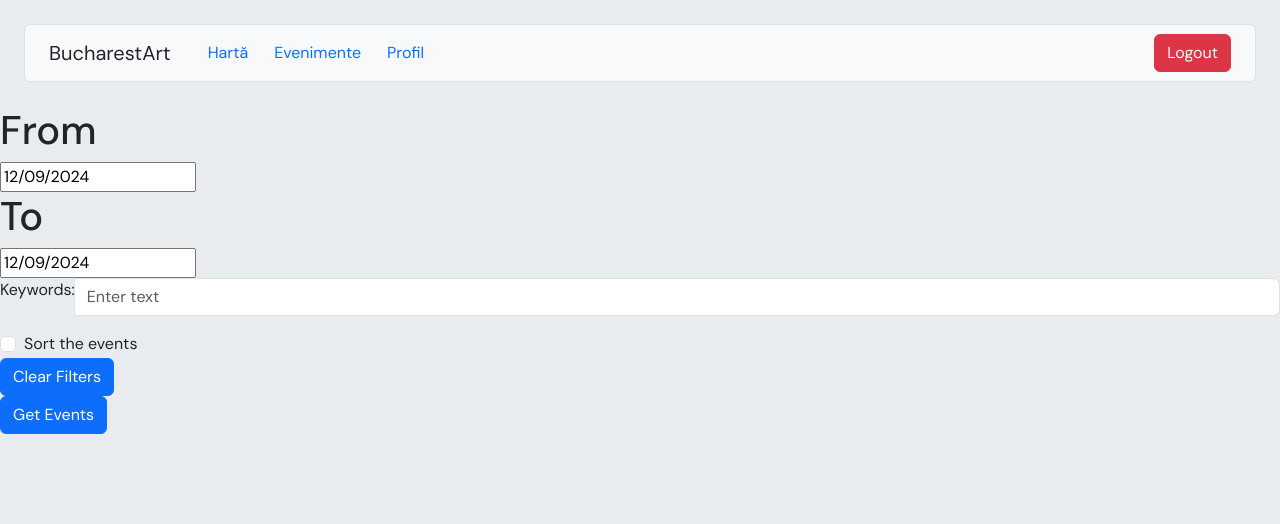
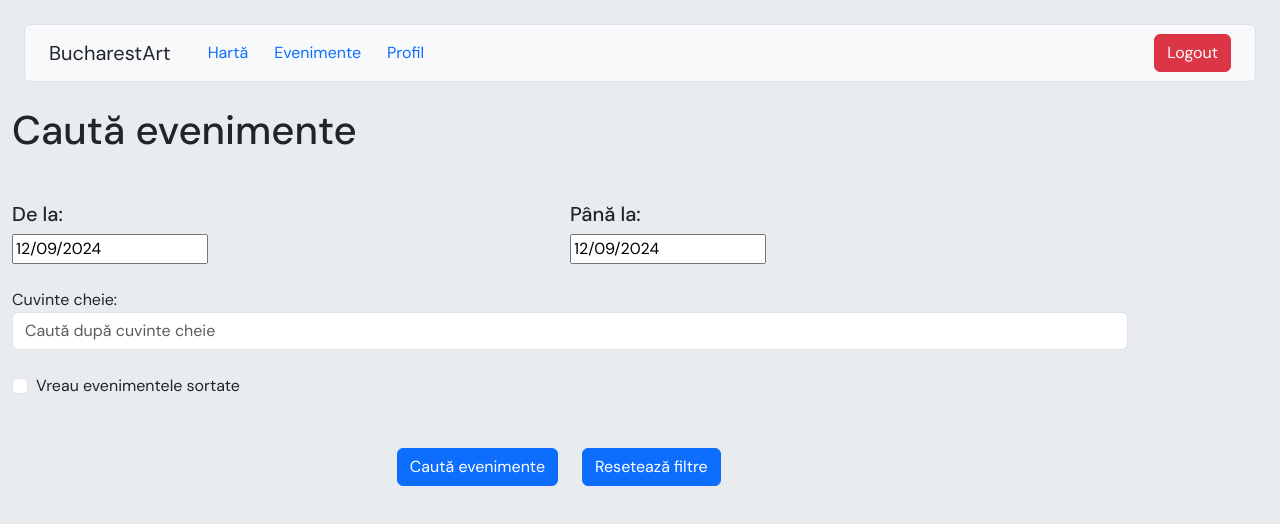
Before and after one commit to mircea-popa02/bucharest_art_fe, a React (Vite) app: page /dashboard/events in a window 1280 px wide. Shown: the top 524 px of the page. Built offline with nearby package versions, Linux system fonts and the light colour scheme; sample sign-in values are in the browser's storage; what @esri/calcite-components would draw is missing.

Commit message:
modify events ui

```diff
--- a/src/components/Events.tsx
+++ b/src/components/Events.tsx
@@ -7,6 +7,7 @@ import "bootstrap/dist/css/bootstrap.min.css";
 import InputGroup from "react-bootstrap/InputGroup";
 import Card from "react-bootstrap/Card";
 import CardGroup from "react-bootstrap/CardGroup";
+import { Col, Container, Row } from "react-bootstrap";
 
 const Settings: React.FC = () => {
   const [startDate, setStartDate] = useState(new Date());
@@ -68,47 +69,96 @@ const Settings: React.FC = () => {
   };
 
   return (
-    <div>
-      <h1>From</h1>
+    <div style={{ margin: "0 auto", width: "100%" }}>
+      <Container className="w-100 align-items-start m-0">
+        <h1>Caută evenimente</h1>
+      </Container>
+
+      <Container className="mt-5 w-100 align-items-start m-0">
+        <Row className="mb-4 align-items-center w-100">
+          <Col className="w-20">
+            <h5>De la:</h5>
             <DatePicker selected={startDate} onChange={handleChangeFrom} />
-      <h1>To</h1>
+          </Col>
+          <Col className="w-20">
+            <h5>Până la:</h5>
             <DatePicker selected={endDate} onChange={handleChangeTo} />
-      <InputGroup className="mb-3">
-        <Form.Label>Keywords:</Form.Label>
+          </Col>
+        </Row>
+      </Container>
+
+      <Container className="mt-3 w-100 align-items-start m-0">
+        <Row>
+          <Col>
+            <InputGroup className="m-0">
+              <Form.Label className="m-0">Cuvinte cheie:</Form.Label>
+            </InputGroup>
+          </Col>
+        </Row>
+        <Row>
+          <Col>
+            <InputGroup className="m-0">
               <Form.Control
                 type="text"
-          placeholder="Enter text"
+                placeholder="Caută după cuvinte cheie"
                 value={textInput}
                 onChange={handleTextInputChange}
               />
             </InputGroup>
+          </Col>
+        </Row>
+      </Container>
+
+      <Container className="mt-4 w-100 align-items-start m-0">
+        <Row>
+          <Col>
             <Form.Check
               id="sort-checkbox"
-        label="Sort the events"
+              label="Vreau evenimentele sortate"
               checked={checkbox}
               onChange={() => setCheckbox(!checkbox)}
             />
-      <div>
-        <Button onClick={handleClearFilters}>Clear Filters</Button>
-      </div>
+          </Col>
+        </Row>
+      </Container>
 
-      <div>
-        <Button onClick={handleGetEvents}>Get Events</Button>
-      </div>
+      <Container className="mt-5 mb-5 w-100 align-items-start m-0">
+        <Row className="d-flex align-items-center">
+          <Col className="d-flex justify-content-end">
+            <Button onClick={handleGetEvents}>Caută evenimente</Button>
+          </Col>
+          <Col className="d-flex justify-content-start">
+            <Button onClick={handleClearFilters}>Resetează filtre</Button>
+          </Col>
+        </Row>
+      </Container>
 
-      <CardGroup>
+      <CardGroup className="w-100 mt-4 w-100 align-items-start m-0">
         {events.map((event, index) => (
-          <Card key={index} style={{ width: "18rem" }}>
+          <Row key={index} className="w-100 my-2 p-0">
+            {" "}
+            <Col className="w-100 m-0 p-0">
+              {" "}
+              <Card>
                 <Card.Body>
                   <Card.Title>{event.name}</Card.Title>
                   <Card.Text>
-                Description:{event.description} <br /> Date:{" "}
-                {new Date(event.date).toISOString().split("T")[0]} <br />{" "}
-                Participants: {event.confirmedParticipants} <br />{" "}
-                Interested: {event.interestedParticipants}
+                    Descriere: {event.description} <br />
+                    Data: {
+                      new Date(event.date).toISOString().split("T")[0]
+                    }{" "}
+                    <br />
+                    Interesați: {event.interestedParticipants.length}
                   </Card.Text>
+                  <Container className="d-flex justify-content-center">
+                    <Button onClick={handleClearFilters}>
+                      Vreau să particip
+                    </Button>
+                  </Container>
                 </Card.Body>
               </Card>
+            </Col>
+          </Row>
         ))}
       </CardGroup>
     </div>
```
Lines whose indentation alone changed are shown as unchanged.
